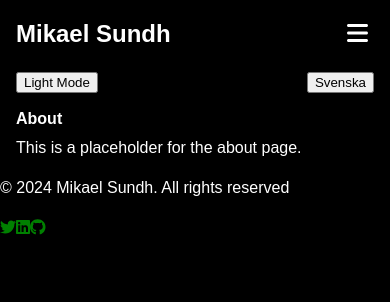
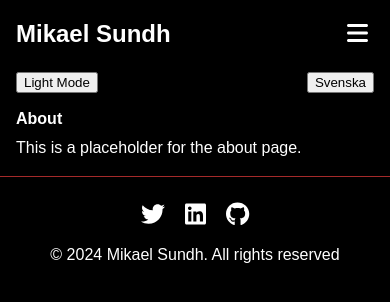
Before and after one commit to Tquillity/my-cv-website, a React (Create React App) app: page /about in a window 390 px wide. Shown: the top 302 px of the page. Built offline with nearby package versions, Linux system fonts and the light colour scheme.

Commit message:
Refactor footer layout and styling
- Create _footer.scss for dedicated footer styles
- Implement responsive design for desktop and mobile
- Improve social icon spacing and alignment
- Ensure copyright and icons are correctly positioned across devices

```diff
--- a/src/index.scss
+++ b/src/index.scss
@@ -14,6 +14,7 @@
 
 // Layouts & Components
 @import './styles/layout/header.scss';
+@import './styles/layout/footer.scss';
 
 
 // Pages
--- /dev/null
+++ b/src/styles/layout/_footer.scss
@@ -0,0 +1,47 @@
+// src/styles/layout/_footer.scss
+
+.footer {
+  background-color: var(--background-color);
+  color: var(--font-color);
+  padding: pxToRem(20);
+  border-top: 1px solid var(--border-color);
+
+  .footer-content {
+    display: flex;
+    flex-direction: column-reverse;
+    align-items: center;
+    max-width: $pageWidthDesk;
+    margin: 0 auto;
+
+    @media (min-width: $pageWidthTab) {
+      flex-direction: row;
+      justify-content: space-between;
+      align-items: center;
+    }
+  }
+
+  .copyright {
+    margin-top: pxToRem(10);
+    text-align: center;
+
+    @media (min-width: $pageWidthTab) {
+      margin-top: 0;
+      text-align: left;
+    }
+  }
+
+  .social-links {
+    display: flex;
+    gap: pxToRem(20);
+
+    a {
+      color: var(--font-color);
+      font-size: pxToRem(24);
+      transition: color 0.3s ease;
+
+      &:hover {
+        color: var(--primary-color);
+      }
+    }
+  }
+}
```
Also changed, not shown: src/index.css, 1 other file (tests, documents, lock files or other folders).
